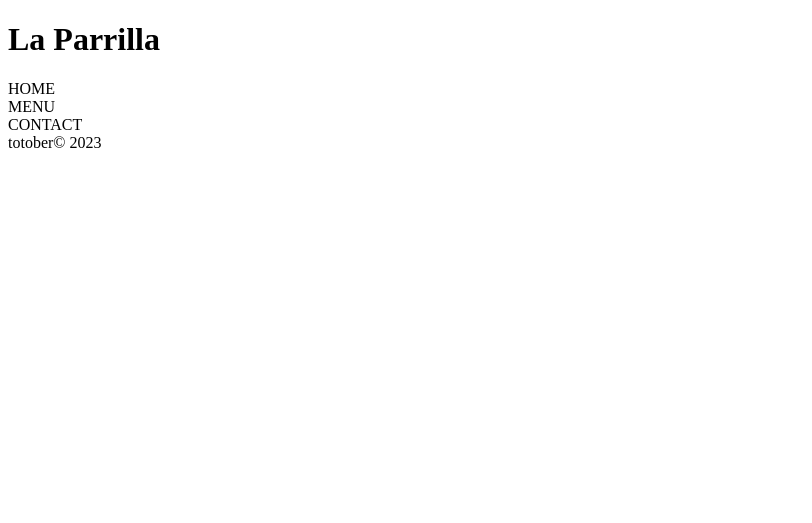
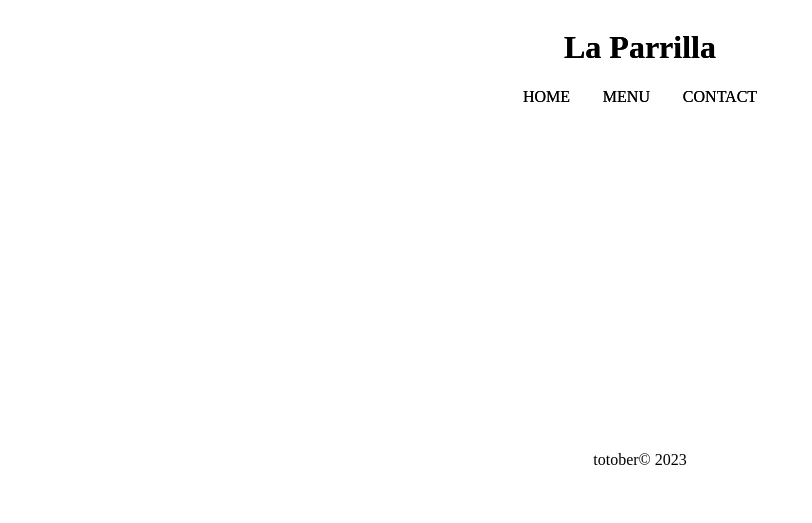
Before and after one commit to totober/restaurant-page, a website built with webpack: page dist/index.html in a window 1280 px wide. Shown: the whole page, without its empty margins (0-812 px from the left). Built offline with nearby package versions, Linux system fonts and the light colour scheme.

Commit message:
Add css file and some structure to the page

```diff
--- a/src/home.js
+++ b/src/home.js
@@ -0,0 +1,11 @@
+export {homeRender}
+
+function homeRender(){
+
+    let mainHome = document.createElement("div");
+    mainHome.classList.add("main-home");
+    main.appendChild(mainHome)
+
+
+
+}
--- a/src/index.js
+++ b/src/index.js
@@ -1,4 +1,8 @@
+import {homeRender} from "./home.js";
+
 let mainDiv = document.querySelector("#content");
+//console.log(home)
+console.log("ola k ase")
 
 
 function headerMaker() {
@@ -9,25 +13,39 @@ function headerMaker() {
     title.classList.add("title");
     title.textContent = "La Parrilla";
     header.appendChild(title);
+    let tabContainer = document.createElement("div");
+    tabContainer.classList.add("tab-container");
+    header.appendChild(tabContainer);
     let home = document.createElement("div")
     home.classList.add("home")
     home.textContent = "HOME"
-    header.appendChild(home)
+    home.addEventListener("click", homeRender)
+    tabContainer.appendChild(home)
     let menu = document.createElement("div")
     menu.classList.add("menu")
     menu.textContent = "MENU"
-    header.appendChild(menu)
+    tabContainer.appendChild(menu)
     let contact = document.createElement("div")
     contact.classList.add("contact")
     contact.textContent = "CONTACT"
-    header.appendChild(contact)
+    tabContainer.appendChild(contact)
+
+    return {
+        home,
+        menu,
+        contact
+    }
 
 }
+
+console.log(headerMaker())
 
 function mainMaker(){
     let main = document.createElement("main");
     main.classList.add("main");
     mainDiv.appendChild(main);
+
+    return {main}
 }
 
 function footerMaker(){
@@ -41,3 +59,7 @@ function footerMaker(){
 headerMaker()
 mainMaker()
 footerMaker()
+
+console.log(mainMaker())
+
+export {mainMaker}
```
Also changed, not shown: dist/index.html, dist/main.js, dist/style.css (added).
